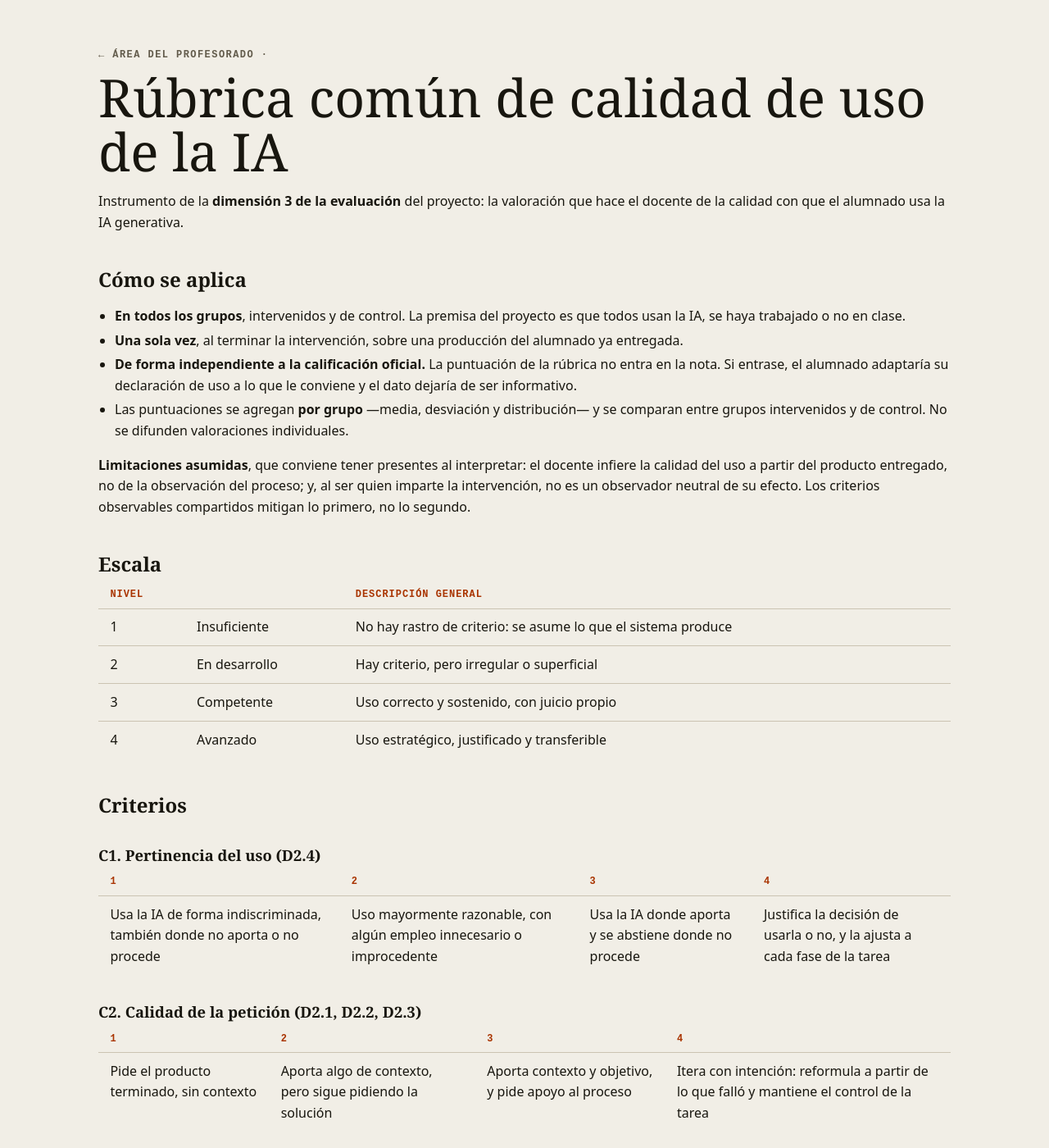
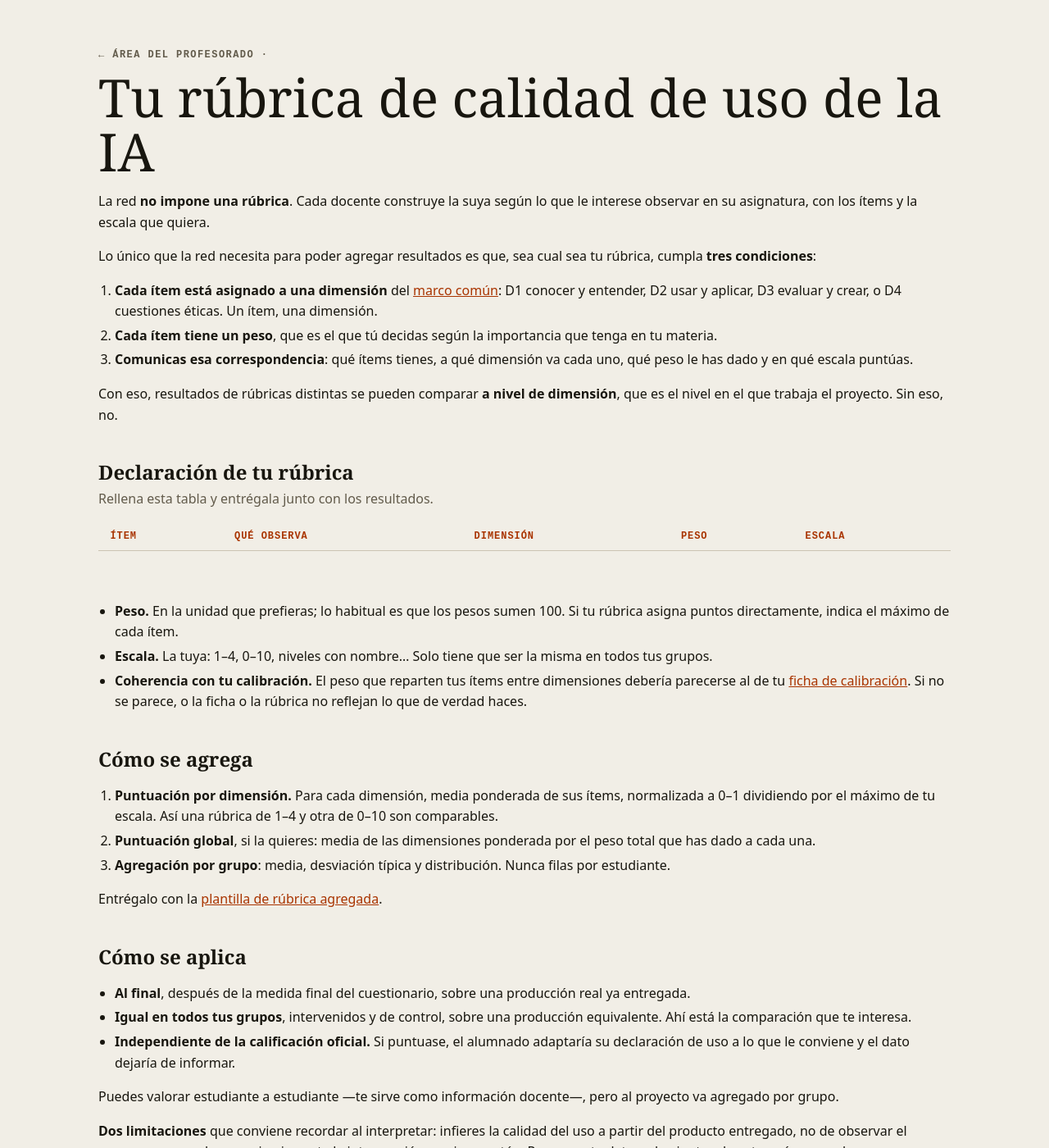
Before and after one commit to jorgeBIGS/innovacion-US-3165, a Jekyll site: the page built from instrumentos/rubrica-calidad-uso-ia.md, in a window 1280 px wide and 1400 px high. Shown: the whole window at 82% size. Built offline with Jekyll 4.4.1, drawn with Linux system fonts in a browser that asks for light colours; some of the changed text lies outside the part shown.

Commit message:
La rúbrica la construye cada docente
El único instrumento común pasa a ser el cuestionario de
autopercepción y actitudes. La rúbrica la diseña cada docente según lo
que le interese observar en su asignatura.

Para que los resultados sigan siendo agregables, la red pide tres
cosas y ninguna más: que cada ítem esté asignado a una dimensión del
marco, que tenga un peso, y que esa correspondencia se comunique. Con
eso, rúbricas distintas se comparan a nivel de dimensión, y escalas
distintas se normalizan a 0–1.

La rúbrica anterior de seis criterios se conserva como ejemplo del que
partir, no como norma. La plantilla de entrega incorpora la
declaración de ítems, dimensiones y pesos.

Co-Authored-By: Claude Opus 5 <noreply@anthropic.com>

```diff
--- a/_layouts/curso.html
+++ b/_layouts/curso.html
@@ -48,7 +48,7 @@ layout: base
   <li><b>Responder</b><span>Declaras tu uso y puedes defender cualquier parte de lo que entregas</span></li>
 </ul>
 <p>Este curso no se califica. Tu docente sí observará, en una de tus entregas, la calidad
-con que usas la IA, con los mismos criterios que el resto de la red.</p>
+con que usas la IA.</p>
 
 {% else %}
 <div class="aviso">
--- a/analisis/README.md
+++ b/analisis/README.md
@@ -10,9 +10,9 @@ alumnado y no debe contenerlos nunca.**
 
 - [`plantillas/distribucion-calificaciones.md`](plantillas/distribucion-calificaciones.md):
   distribuciones agregadas de la evaluación continua.
-- [`plantillas/rubrica-agregada.md`](plantillas/rubrica-agregada.md): resultados de la
-  rúbrica por grupo, con el total sin ponderar y la puntuación ponderada según los pesos
-  de cada asignatura.
+- [`plantillas/rubrica-agregada.md`](plantillas/rubrica-agregada.md): declaración de la
+  rúbrica de cada docente —ítems, dimensión y peso— y sus resultados por grupo,
+  normalizados para poder agregarlos.
 
 El análisis previsto incluye la variación pre/post de la competencia percibida y los
 conocimientos, la comparación de distribuciones de calificaciones entre grupos
--- a/analisis/plantillas/rubrica-agregada.md
+++ b/analisis/plantillas/rubrica-agregada.md
@@ -4,33 +4,41 @@ title: "Plantilla de entrega de la rúbrica agregada"
 
 # Plantilla de entrega de la rúbrica agregada
 
-Resultados de la [rúbrica de calidad de uso](../../instrumentos/rubrica-calidad-uso-ia.md),
-**agregados por grupo**. Nunca filas por estudiante.
+Cada docente usa **su propia rúbrica**. Lo que se entrega al proyecto es siempre lo mismo:
+la declaración de qué mide esa rúbrica y los resultados **agregados por grupo**, nunca por
+estudiante.
 
-## Por grupo
+## 1. Declaración de la rúbrica
 
-| Asignatura | Grupo | Tipo (intervenido/control) | N valorado | Producción valorada | Media total (6–24) | Desv. típica | Media ponderada (1–4) | Desv. típica |
-| --- | --- | --- | --- | --- | --- | --- | --- | --- |
-| | | | | | | | | |
+Sin esto, los resultados no se pueden agregar con los del resto de la red.
 
-## Por dimensión, para ver dónde está la diferencia
+| Ítem | Dimensión (D1–D4) | Peso | Escala (mín–máx) |
+| --- | --- | --- | --- |
+| | | | |
 
-| Asignatura | Grupo | Tipo | D2 usar y aplicar | D3 evaluar y crear | D4 cuestiones éticas |
-| --- | --- | --- | --- | --- | --- |
-| | | | | | |
+**Peso total por dimensión:** D1 ___ · D2 ___ · D3 ___ · D4 ___
 
-## Distribución por niveles
+## 2. Resultados por grupo y dimensión
 
-Cuántos estudiantes en cada nivel, por criterio. Dos grupos con la misma media pueden tener
-distribuciones muy distintas, y eso es lo interesante.
+Puntuaciones **normalizadas a 0–1**: divide por el máximo de tu escala. Deja en blanco las
+dimensiones que tu rúbrica no observe.
 
-| Asignatura | Grupo | Tipo | Criterio | Nivel 1 | Nivel 2 | Nivel 3 | Nivel 4 |
+| Asignatura | Grupo | Tipo (intervenido/control) | N valorado | D1 | D2 | D3 | D4 | Global | Desv. típica |
+| --- | --- | --- | --- | --- | --- | --- | --- | --- | --- |
+| | | | | | | | | | |
+
+## 3. Distribución
+
+Dos grupos con la misma media pueden tener distribuciones muy distintas, y ahí suele estar
+lo interesante. Reparte tu escala en los tramos que uses.
+
+| Asignatura | Grupo | Tipo | Dimensión | Tramo bajo | Tramo medio-bajo | Tramo medio-alto | Tramo alto |
 | --- | --- | --- | --- | --- | --- | --- | --- |
 | | | | | | | | |
 
-## Al entregar, indica también
+## 4. Al entregar, indica también
 
-- Los **pesos** de tu ficha de calibración, para poder reproducir la ponderada.
-- Qué producción valoraste en cada grupo y si era equivalente entre ellos.
-- Si algún criterio no era observable y lo dejaste sin puntuar.
+- Qué producción valoraste en cada grupo, y si era equivalente entre ellos.
+- Cuándo la valoraste, en relación con la medida final del cuestionario.
+- Si algún ítem no era observable y lo dejaste sin puntuar.
 - Cualquier diferencia de partida conocida entre los grupos que compares.
--- a/instrumentos/README.md
+++ b/instrumentos/README.md
@@ -11,7 +11,7 @@ que fija cómo y cuándo se aplican.
 | Instrumento | Uso | Estado |
 | --- | --- | --- |
 | [Cuestionario de autopercepción y actitudes](cuestionario-autopercepcion.md) · **[Word]({{ '/descargas/cuestionario-autopercepcion.docx' | relative_url }})** | Pre y post, en grupos intervenidos | Bloques A, B y D redactados; bloque C de actitudes, pendiente |
-| [Rúbrica de calidad de uso de la IA](rubrica-calidad-uso-ia.md) | Al final, en todos los grupos | Lista para calibrar |
+| [Tu rúbrica de calidad de uso](rubrica-calidad-uso-ia.md) | La construye cada docente; al final, en todos sus grupos | Guía y ejemplo publicados |
 | [Protocolo de aplicación y consentimiento](protocolo-aplicacion.md) | Todas las aplicaciones | Listo, pendiente de revisión institucional |
 
 ## Prueba de conocimientos
@@ -40,8 +40,11 @@ que se haga traducción y retrotraducción y se documente el proceso. Si no se h
 declararlo al difundir los resultados y tratar esas puntuaciones como orientativas. Es una
 decisión del equipo, y conviene dejarla escrita aquí antes de la primera aplicación.
 
-## Calibración previa
+## Qué es común y qué no
 
-La rúbrica solo produce datos comparables si los docentes puntúan de forma parecida. Antes
-de aplicarla, el equipo valora dos producciones de ejemplo comunes y discute los criterios
-donde haya discrepancia de más de un nivel.
+**Común:** el cuestionario de autopercepción, que se aplica igual en toda la red, y el
+marco de cuatro dimensiones.
+
+**De cada docente:** la rúbrica de calidad de uso y, si la quiere, una prueba de
+conocimientos. Lo que sí debe comunicar de su rúbrica es a qué dimensión pertenece cada
+ítem y qué peso le ha dado; con eso los resultados se agregan a nivel de dimensión.
--- a/instrumentos/rubrica-calidad-uso-ia.md
+++ b/instrumentos/rubrica-calidad-uso-ia.md
@@ -1,140 +1,119 @@
 ---
-title: "Rúbrica común de calidad de uso de la IA"
+title: "Tu rúbrica de calidad de uso"
 ---
 
-# Rúbrica común de calidad de uso de la IA
+# Tu rúbrica de calidad de uso de la IA
 
-Instrumento de la **dimensión 3 de la evaluación** del proyecto: la valoración que hace el
-docente de la calidad con que el alumnado usa la IA generativa.
+La red **no impone una rúbrica**. Cada docente construye la suya según lo que le interese
+observar en su asignatura, con los ítems y la escala que quiera.
+
+Lo único que la red necesita para poder agregar resultados es que, sea cual sea tu
+rúbrica, cumpla **tres condiciones**:
+
+1. **Cada ítem está asignado a una dimensión** del
+   [marco común](../marco/marco-comun.md): D1 conocer y entender, D2 usar y aplicar,
+   D3 evaluar y crear, o D4 cuestiones éticas. Un ítem, una dimensión.
+2. **Cada ítem tiene un peso**, que es el que tú decidas según la importancia que tenga en
+   tu materia.
+3. **Comunicas esa correspondencia**: qué ítems tienes, a qué dimensión va cada uno, qué
+   peso le has dado y en qué escala puntúas.
+
+Con eso, resultados de rúbricas distintas se pueden comparar **a nivel de dimensión**, que
+es el nivel en el que trabaja el proyecto. Sin eso, no.
+
+## Declaración de tu rúbrica
+
+Rellena esta tabla y entrégala junto con los resultados.
+
+| Ítem | Qué observa | Dimensión | Peso | Escala |
+| --- | --- | --- | --- | --- |
+| | | | | |
+
+- **Peso.** En la unidad que prefieras; lo habitual es que los pesos sumen 100. Si tu
+  rúbrica asigna puntos directamente, indica el máximo de cada ítem.
+- **Escala.** La tuya: 1–4, 0–10, niveles con nombre… Solo tiene que ser la misma en todos
+  tus grupos.
+- **Coherencia con tu calibración.** El peso que reparten tus ítems entre dimensiones
+  debería parecerse al de tu
+  [ficha de calibración](../marco/PLANTILLA-ficha-calibracion.md). Si no se parece, o la
+  ficha o la rúbrica no reflejan lo que de verdad haces.
+
+## Cómo se agrega
+
+1. **Puntuación por dimensión.** Para cada dimensión, media ponderada de sus ítems,
+   normalizada a 0–1 dividiendo por el máximo de tu escala. Así una rúbrica de 1–4 y otra
+   de 0–10 son comparables.
+2. **Puntuación global**, si la quieres: media de las dimensiones ponderada por el peso
+   total que has dado a cada una.
+3. **Agregación por grupo**: media, desviación típica y distribución. Nunca filas por
+   estudiante.
+
+Entrégalo con la [plantilla de rúbrica agregada](../analisis/plantillas/rubrica-agregada.md).
 
 ## Cómo se aplica
 
-- **En todos los grupos**, intervenidos y de control. La premisa del proyecto es que todos
-  usan la IA, se haya trabajado o no en clase.
-- **Una sola vez**, al terminar la intervención, sobre una producción del alumnado ya
+- **Al final**, después de la medida final del cuestionario, sobre una producción real ya
   entregada.
-- **De forma independiente a la calificación oficial.** La puntuación de la rúbrica no
-  entra en la nota. Si entrase, el alumnado adaptaría su declaración de uso a lo que le
-  conviene y el dato dejaría de ser informativo.
-- Las puntuaciones se agregan **por grupo** —media, desviación y distribución— y se
-  comparan entre grupos intervenidos y de control. No se difunden valoraciones
-  individuales.
+- **Igual en todos tus grupos**, intervenidos y de control, sobre una producción
+  equivalente. Ahí está la comparación que te interesa.
+- **Independiente de la calificación oficial.** Si puntuase, el alumnado adaptaría su
+  declaración de uso a lo que le conviene y el dato dejaría de informar.
 
-**Limitaciones asumidas**, que conviene tener presentes al interpretar: el docente infiere
-la calidad del uso a partir del producto entregado, no de la observación del proceso; y,
-al ser quien imparte la intervención, no es un observador neutral de su efecto. Los
-criterios observables compartidos mitigan lo primero, no lo segundo.
+Puedes valorar estudiante a estudiante —te sirve como información docente—, pero al
+proyecto va agregado por grupo.
 
-## Escala
+**Dos limitaciones** que conviene recordar al interpretar: infieres la calidad del uso a
+partir del producto entregado, no de observar el proceso; y eres a la vez quien imparte la
+intervención y quien puntúa. Por eso este dato se lee junto a las otras vías, no solo.
 
-| Nivel | | Descripción general |
+## Un ejemplo del que partir
+
+No es obligatorio ni preferente: es un punto de partida para quien no quiera empezar de
+cero. Seis criterios, escala de 1 a 4, repartidos entre tres dimensiones.
+
+| Nivel | | |
 | --- | --- | --- |
 | 1 | Insuficiente | No hay rastro de criterio: se asume lo que el sistema produce |
 | 2 | En desarrollo | Hay criterio, pero irregular o superficial |
 | 3 | Competente | Uso correcto y sostenido, con juicio propio |
 | 4 | Avanzado | Uso estratégico, justificado y transferible |
 
-## Criterios
-
-### C1. Pertinencia del uso (D2.4)
+### C1. Pertinencia del uso · D2
 
 | 1 | 2 | 3 | 4 |
 | --- | --- | --- | --- |
-| Usa la IA de forma indiscriminada, también donde no aporta o no procede | Uso mayormente razonable, con algún empleo innecesario o improcedente | Usa la IA donde aporta y se abstiene donde no procede | Justifica la decisión de usarla o no, y la ajusta a cada fase de la tarea |
+| Usa la IA de forma indiscriminada, también donde no aporta o no procede | Uso mayormente razonable, con algún empleo innecesario | Usa la IA donde aporta y se abstiene donde no procede | Justifica la decisión de usarla o no, y la ajusta a cada fase de la tarea |
 
-### C2. Calidad de la petición (D2.1, D2.2, D2.3)
+### C2. Calidad de la petición · D2
 
 | 1 | 2 | 3 | 4 |
 | --- | --- | --- | --- |
-| Pide el producto terminado, sin contexto | Aporta algo de contexto, pero sigue pidiendo la solución | Aporta contexto y objetivo, y pide apoyo al proceso | Itera con intención: reformula a partir de lo que falló y mantiene el control de la tarea |
+| Pide el producto terminado, sin contexto | Aporta algo de contexto, pero sigue pidiendo la solución | Aporta contexto y objetivo, y pide apoyo al proceso | Itera con intención y mantiene el control de la tarea |
 
-### C3. Verificación (D3.1, D3.2)
+### C3. Verificación · D3
 
 | 1 | 2 | 3 | 4 |
 | --- | --- | --- | --- |
-| No hay verificación: aparecen errores o referencias inventadas | Verificación superficial o parcial; sobreviven errores comprobables | Verifica hechos y referencias con fuentes de la disciplina | Verificación proporcionada al riesgo, con detección de supuestos ocultos y omisiones |
+| No hay verificación: aparecen errores o referencias inventadas | Verificación superficial; sobreviven errores comprobables | Verifica hechos y referencias con fuentes de la disciplina | Verificación proporcionada al riesgo, con detección de supuestos y omisiones |
 
-### C4. Elaboración propia (D3.4, D3.5)
+### C4. Elaboración propia · D3
 
 | 1 | 2 | 3 | 4 |
 | --- | --- | --- | --- |
 | La entrega es la salida en bruto, reconocible | Edición superficial de lo generado | Integra la aportación de la IA en un trabajo propio y coherente | Selecciona, descarta y reelabora con criterio, y sabe justificar por qué |
 
-### C5. Transparencia e integridad (D4.1, D4.2)
+### C5. Transparencia e integridad · D4
 
 | 1 | 2 | 3 | 4 |
 | --- | --- | --- | --- |
 | No declara un uso que las reglas obligan a declarar | Declaración vaga o incompleta | Declara con claridad qué usó y para qué | Declara con precisión su uso y su aportación, y responde de lo entregado |
 
-### C6. Juicio disciplinar (D3.3, D4.4)
+### C6. Juicio disciplinar · D3/D4
 
 | 1 | 2 | 3 | 4 |
 | --- | --- | --- | --- |
-| No advierte los riesgos propios de la materia | Los menciona sin consecuencias prácticas | Adapta su uso a los riesgos de la disciplina | Anticipa efectos sobre terceros y actúa conforme a los criterios profesionales del ámbito |
+| No advierte los riesgos propios de la materia | Los menciona sin consecuencias prácticas | Adapta su uso a los riesgos de la disciplina | Anticipa efectos sobre terceros y actúa conforme a los criterios del ámbito |
 
-## Ponderación según tu asignatura
-
-Los seis criterios no pesan igual en todas las materias: el mismo marco se calibra en cada
-una. Cada criterio observa una dimensión:
-
-| Criterio | Dimensión |
-| --- | --- |
-| C1 Pertinencia del uso | D2, usar y aplicar |
-| C2 Calidad de la petición | D2, usar y aplicar |
-| C3 Verificación | D3, evaluar y crear |
-| C4 Elaboración propia | D3, evaluar y crear |
-| C5 Transparencia e integridad | D4, cuestiones éticas |
-| C6 Juicio disciplinar | D4, cuestiones éticas |
-
-**D1, conocer y entender, no aparece.** No se observa en una entrega, sino en lo que el
-alumnado sabe explicar. Por eso la ponderación se reparte solo entre D2, D3 y D4,
-renormalizando los pesos de tu
-[ficha de calibración](../marco/PLANTILLA-ficha-calibracion.md).
-
-### Cómo se calcula
-
-1. **Media por dimensión**, en la escala 1–4: D2 = (C1+C2)/2, D3 = (C3+C4)/2,
-   D4 = (C5+C6)/2.
-2. **Renormaliza tus pesos** sobre la suma de los tres: `w_d = peso_d / (d2+d3+d4)`.
-3. **Puntuación ponderada** = w₂·D2 + w₃·D3 + w₄·D4. Queda en la escala 1–4, comparable
-   entre grupos de **tu** asignatura.
-
-> *Ejemplo.* Una asignatura con pesos 20/40/25/15 renormaliza a 0,50 para D2, 0,31 para D3
-> y 0,19 para D4. Un estudiante con C1–C6 = 3,4,2,3,4,3 obtiene D2 = 3,5, D3 = 2,5 y
-> D4 = 3,5, y una ponderada de 0,50·3,5 + 0,31·2,5 + 0,19·3,5 = **3,19**.
-
-Registra **siempre las dos**: la ponderada, que respeta el énfasis de tu materia, y el
-total sin ponderar, que es lo único comparable en el conjunto de la red.
-
-## Registro
-
-| Asignatura | Grupo | Tipo | Producción valorada | C1 | C2 | C3 | C4 | C5 | C6 | Total (6–24) | Ponderada (1–4) |
-| --- | --- | --- | --- | --- | --- | --- | --- | --- | --- | --- | --- |
-| | | | | | | | | | | | |
-
-Puedes valorar a cada estudiante individualmente —te sirve como información docente—, pero
-lo que se entrega al proyecto va **agregado por grupo**, nunca fila por estudiante.
-
-## Comparar tus grupos
-
-Si tutelas varios grupos de la misma asignatura y solo has intervenido en algunos, la
-rúbrica te da una comparación directa: se aplica **igual en todos**, intervenidos y de
-control, sobre una producción equivalente.
-
-Para cada grupo, agrega media, desviación típica y distribución por niveles, tanto del
-total sin ponderar como de la ponderada, y entrégalo con la
-[plantilla de rúbrica agregada](../analisis/plantillas/rubrica-agregada.md).
-
-Dos cautelas al leer esa comparación: los grupos pueden no ser equivalentes de partida, y
-eres tú quien imparte la intervención y quien puntúa. Por eso el dato se interpreta junto
-a las otras dos vías, y no por sí solo.
-
-## Calibración entre docentes
-
-La comparabilidad depende de que todos puntuemos parecido. Antes de aplicarla, en la
-reunión de coordinación: cada docente valora **las dos mismas producciones de ejemplo**,
-se comparan las puntuaciones y se discuten los criterios donde haya más de un nivel de
-diferencia. Es media hora que salva el dato.
-
-Si tu asignatura no puede observar algún criterio en la producción que evalúas, márcalo
-como no aplicable y déjalo registrado; es preferible a puntuar a ciegas.
+Si lo adoptas tal cual, asígnale pesos: por ejemplo 15 y 15 a C1 y C2 (D2), 20 y 20 a C3 y
+C4 (D3), 15 y 15 a C5 y C6 (D4). Y si decides observar D1, añade un ítem propio: en una
+entrega se ve, por ejemplo, en si sabe explicar por qué el sistema falló donde falló.
--- a/marco/marco-comun.md
+++ b/marco/marco-comun.md
@@ -108,12 +108,12 @@ La secuencia es siempre la misma, y el orden es lo que hace comparables los dato
 3. **Medida final.** Terminada la intervención, el alumnado repite **el mismo
    cuestionario**, en las mismas condiciones. La comparación pre/post es la primera vía de
    evaluación del proyecto.
-4. **Valoración del docente.** Después, el docente valora con la
-   [rúbrica común](../instrumentos/rubrica-calidad-uso-ia.md) la calidad del uso de la IA
-   en una entrega real, estudiante a estudiante, **ponderando las dimensiones según el
-   peso que tienen en su asignatura**. La rúbrica se aplica igual en los grupos
-   intervenidos y en los de control que tutele, de modo que pueda agregar y comparar unos
-   con otros.
+4. **Valoración del docente.** Después, el docente valora la calidad del uso de la IA en
+   una entrega real con **su propia rúbrica**, construida según lo que le interese
+   observar. Para que los resultados se puedan agregar, declara a qué dimensión pertenece
+   cada ítem y qué peso le ha dado. La aplica igual en los grupos intervenidos y en los de
+   control que tutele, de modo que pueda compararlos. Véase
+   [tu rúbrica de calidad de uso](../instrumentos/rubrica-calidad-uso-ia.md).
 
 Cada asignatura aporta sus ejemplos, sus fuentes y sus reglas, de modo que el curso se lea
 como propio de la materia. Véase
@@ -124,10 +124,10 @@ en el [protocolo](../instrumentos/protocolo-aplicacion.md).
 
 ## 5. Cómo se observa
 
-| Dimensión | Instrumento principal |
+| Dimensión | Instrumento |
 | --- | --- |
-| Todas, en autopercepción | [Cuestionario de autopercepción y actitudes](../instrumentos/cuestionario-autopercepcion.md), pre y post |
-| D2, D3 y D4, desempeño | [Rúbrica común de calidad de uso](../instrumentos/rubrica-calidad-uso-ia.md), al final, en todos los grupos |
+| Todas, en autopercepción | [Cuestionario de autopercepción y actitudes](../instrumentos/cuestionario-autopercepcion.md), común a la red, pre y post |
+| Las que decida cada docente, en desempeño | [Su propia rúbrica](../instrumentos/rubrica-calidad-uso-ia.md), al final, en todos sus grupos, con los ítems asignados a dimensiones |
 
 Los códigos de descriptor (D1.1, D2.3…) son la costura entre las piezas: las actividades y
 los criterios de la rúbrica remiten a ellos, de modo que se puede saber qué dimensión
--- a/profesorado.md
+++ b/profesorado.md
@@ -79,7 +79,7 @@ Tres vías independientes, todas agregadas y anónimas.
 | Vía | Instrumento | A quién | Cuándo |
 | --- | --- | --- | --- |
 | Competencia percibida y actitudes | [Cuestionario de autopercepción](instrumentos/cuestionario-autopercepcion.md) ([Word]({{ '/descargas/cuestionario-autopercepcion.docx' | relative_url }})) | Grupos intervenidos | Antes y después |
-| Calidad del uso de la IA | [Rúbrica común](instrumentos/rubrica-calidad-uso-ia.md), ponderada con los pesos de tu asignatura | Todos los grupos que tuteles, intervenidos y de control | Después de la medida final |
+| Calidad del uso de la IA | [Tu propia rúbrica](instrumentos/rubrica-calidad-uso-ia.md), con cada ítem asignado a una dimensión y su peso declarado | Todos los grupos que tuteles, intervenidos y de control | Después de la medida final |
 | Calificaciones | [Distribuciones agregadas](analisis/README.md) | Intervenidos y de control | Al cerrar actas |
 
 Antes de aplicar nada, lee el [protocolo](instrumentos/protocolo-aplicacion.md): código
```
Also changed, not shown: docencia/README.md (+5 -4 lines).
